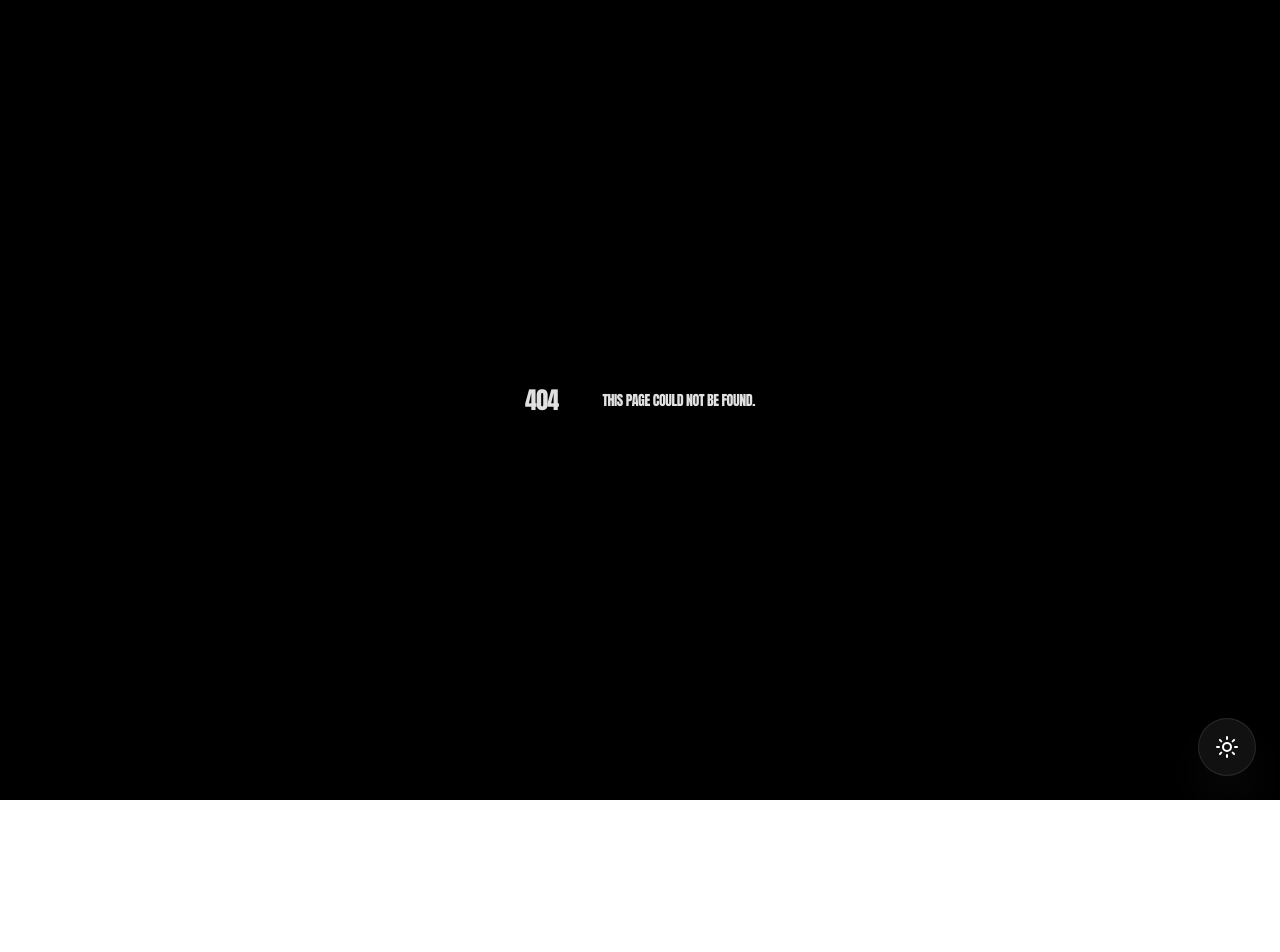
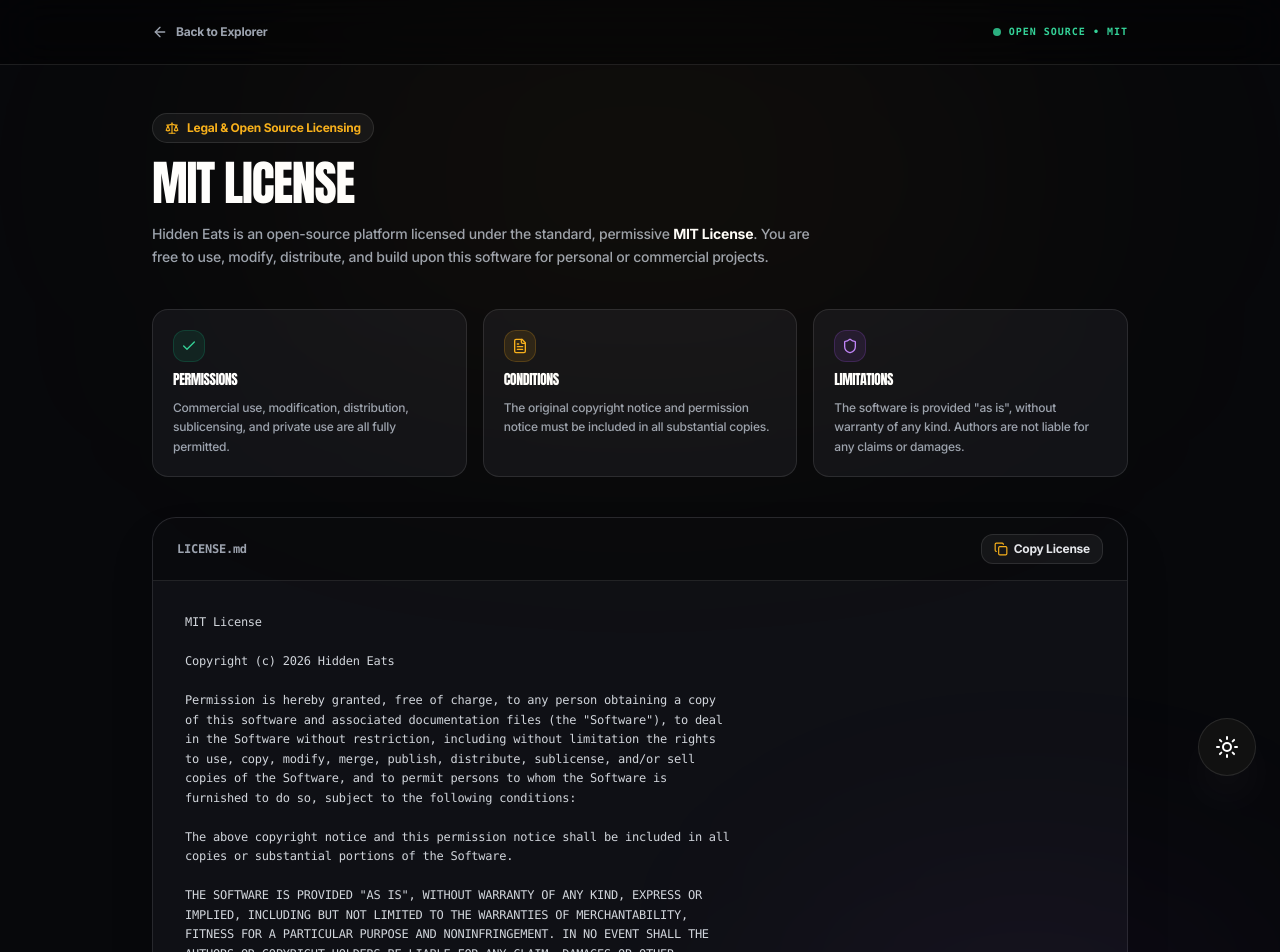
Before and after one commit to Skryyyyyy/Hidden-Eats, a Next.js app in the folder apps/web/: page /license in a window 1280 px wide. Before the commit this address had no page. Shown: the top 952 px of the page. Before the commit the page ends 800 px from the top, so only its background shows below. Built offline with nearby package versions, Linux system fonts and the light colour scheme.

Commit message:
Step 23: Add MIT License file and dedicated luxury License page (/license)

```diff
--- a/apps/web/src/app/explorer/settings/page.tsx
+++ b/apps/web/src/app/explorer/settings/page.tsx
@@ -38,6 +38,7 @@
   AlertTriangle,
   Camera,
   Upload,
+  Scale,
 } from 'lucide-react';
 
 function ToggleSwitch({
@@ -714,6 +715,16 @@
                   </h2>
 
                   <div className="space-y-2">
+                    <Link href="/license" className="block p-4 border rounded-xl border-[#222222] hover:border-[#f59e0b] transition-colors">
+                      <div className="flex items-center justify-between">
+                        <span className="text-xs font-bold text-white flex items-center gap-2">
+                          <Scale className="w-4 h-4 text-[#f59e0b]" /> Open Source MIT License
+                        </span>
+                        <ChevronRight className="w-4 h-4 text-[#f59e0b]" />
+                      </div>
+                      <span className="text-[10px] text-[#777777]">Full permissive open-source license text, permissions, and conditions.</span>
+                    </Link>
+
                     <Link href="/legal/terms" className="block p-4 border rounded-xl border-[#222222] hover:border-[#f59e0b] transition-colors">
                       <div className="flex items-center justify-between">
                         <span className="text-xs font-bold text-white">Terms & Conditions (FSSAI & IT Act Compliant)</span>
--- /dev/null
+++ b/apps/web/src/app/license/page.tsx
@@ -0,0 +1,157 @@
+'use client';
+
+import React, { useState } from 'react';
+import Link from 'next/link';
+import { ArrowLeft, Check, Copy, Shield, FileText, Scale, Lock, Sparkles } from 'lucide-react';
+import { motion } from 'framer-motion';
+
+const MIT_LICENSE_TEXT = `MIT License
+
+Copyright (c) 2026 Hidden Eats
+
+Permission is hereby granted, free of charge, to any person obtaining a copy
+of this software and associated documentation files (the "Software"), to deal
+in the Software without restriction, including without limitation the rights
+to use, copy, modify, merge, publish, distribute, sublicense, and/or sell
+copies of the Software, and to permit persons to whom the Software is
+furnished to do so, subject to the following conditions:
+
+The above copyright notice and this permission notice shall be included in all
+copies or substantial portions of the Software.
+
+THE SOFTWARE IS PROVIDED "AS IS", WITHOUT WARRANTY OF ANY KIND, EXPRESS OR
+IMPLIED, INCLUDING BUT NOT LIMITED TO THE WARRANTIES OF MERCHANTABILITY,
+FITNESS FOR A PARTICULAR PURPOSE AND NONINFRINGEMENT. IN NO EVENT SHALL THE
+AUTHORS OR COPYRIGHT HOLDERS BE LIABLE FOR ANY CLAIM, DAMAGES OR OTHER
+LIABILITY, WHETHER IN AN ACTION OF CONTRACT, TORT OR OTHERWISE, ARISING FROM,
+OUT OF OR IN CONNECTION WITH THE SOFTWARE OR THE USE OR OTHER DEALINGS IN THE
+SOFTWARE.`;
+
+export default function LicensePage() {
+  const [copied, setCopied] = useState(false);
+
+  const handleCopy = () => {
+    navigator.clipboard.writeText(MIT_LICENSE_TEXT);
+    setCopied(true);
+    setTimeout(() => setCopied(false), 2500);
+  };
+
+  return (
+    <div className="min-h-screen bg-[#07080b] text-white selection:bg-[#f8b11c]/30 selection:text-white relative overflow-hidden font-sans">
+      {/* Background glow effects */}
+      <div className="absolute top-0 left-1/2 -translate-x-1/2 w-[800px] h-[350px] bg-[#f8b11c]/5 rounded-full blur-[140px] pointer-events-none" />
+      <div className="absolute bottom-0 right-0 w-[500px] h-[300px] bg-purple-500/5 rounded-full blur-[120px] pointer-events-none" />
+
+      {/* Top Navigation */}
+      <header className="border-b border-white/10 bg-black/40 backdrop-blur-xl sticky top-0 z-40">
+        <div className="max-w-5xl mx-auto px-6 h-16 flex items-center justify-between">
+          <Link
+            href="/explorer"
+            className="flex items-center gap-2 text-xs font-bold text-gray-400 hover:text-[#f8b11c] transition-colors"
+          >
+            <ArrowLeft className="w-4 h-4" /> Back to Explorer
+          </Link>
+
+          <div className="flex items-center gap-2">
+            <span className="w-2 h-2 rounded-full bg-emerald-400 animate-pulse" />
+            <span className="text-[10px] font-mono uppercase tracking-widest text-emerald-400 font-black">
+              Open Source • MIT
+            </span>
+          </div>
+        </div>
+      </header>
+
+      {/* Main Content */}
+      <main className="max-w-5xl mx-auto px-6 py-12 space-y-10">
+        {/* Hero Banner */}
+        <motion.div
+          initial={{ opacity: 0, y: 15 }}
+          animate={{ opacity: 1, y: 0 }}
+          transition={{ duration: 0.4 }}
+          className="space-y-4"
+        >
+          <div className="inline-flex items-center gap-2 px-3 py-1.5 rounded-full bg-white/5 border border-white/10 text-xs font-bold text-[#f8b11c]">
+            <Scale className="w-3.5 h-3.5" /> Legal & Open Source Licensing
+          </div>
+          <h1 className="text-3xl sm:text-4xl md:text-5xl font-black uppercase tracking-tight text-white">
+            MIT License
+          </h1>
+          <p className="text-gray-400 text-sm max-w-2xl leading-relaxed">
+            Hidden Eats is an open-source platform licensed under the standard, permissive{' '}
+            <strong className="text-white">MIT License</strong>. You are free to use, modify, distribute, and build upon this software for personal or commercial projects.
+          </p>
+        </motion.div>
+
+        {/* Feature Highlights Grid */}
+        <div className="grid grid-cols-1 md:grid-cols-3 gap-4">
+          <div className="p-5 rounded-2xl bg-[#121318] border border-white/10 space-y-2">
+            <div className="w-8 h-8 rounded-xl bg-emerald-500/10 border border-emerald-500/20 flex items-center justify-center text-emerald-400">
+              <Check className="w-4 h-4" />
+            </div>
+            <h3 className="text-sm font-bold text-white">Permissions</h3>
+            <p className="text-xs text-gray-400 leading-relaxed">
+              Commercial use, modification, distribution, sublicensing, and private use are all fully permitted.
+            </p>
+          </div>
+
+          <div className="p-5 rounded-2xl bg-[#121318] border border-white/10 space-y-2">
+            <div className="w-8 h-8 rounded-xl bg-[#f8b11c]/10 border border-[#f8b11c]/20 flex items-center justify-center text-[#f8b11c]">
+              <FileText className="w-4 h-4" />
+            </div>
+            <h3 className="text-sm font-bold text-white">Conditions</h3>
+            <p className="text-xs text-gray-400 leading-relaxed">
+              The original copyright notice and permission notice must be included in all substantial copies.
+            </p>
+          </div>
+
+          <div className="p-5 rounded-2xl bg-[#121318] border border-white/10 space-y-2">
+            <div className="w-8 h-8 rounded-xl bg-purple-500/10 border border-purple-500/20 flex items-center justify-center text-purple-400">
+              <Shield className="w-4 h-4" />
+            </div>
+            <h3 className="text-sm font-bold text-white">Limitations</h3>
+            <p className="text-xs text-gray-400 leading-relaxed">
+              The software is provided "as is", without warranty of any kind. Authors are not liable for any claims or damages.
+            </p>
+          </div>
+        </div>
+
+        {/* License Monospace Text Box */}
+        <div className="bg-[#0f1015] border border-white/10 rounded-3xl overflow-hidden shadow-2xl">
+          <div className="px-6 py-4 border-b border-white/10 bg-black/40 flex items-center justify-between">
+            <span className="text-xs font-mono font-bold text-gray-400">LICENSE.md</span>
+            <button
+              onClick={handleCopy}
+              className="inline-flex items-center gap-1.5 px-3 py-1.5 rounded-xl bg-white/5 hover:bg-white/10 border border-white/10 text-xs font-bold text-gray-200 transition-all cursor-pointer"
+            >
+              {copied ? (
+                <>
+                  <Check className="w-3.5 h-3.5 text-emerald-400" />
+                  <span className="text-emerald-400">Copied to Clipboard!</span>
+                </>
+              ) : (
+                <>
+                  <Copy className="w-3.5 h-3.5 text-[#f8b11c]" />
+                  <span>Copy License</span>
+                </>
+              )}
+            </button>
+          </div>
+
+          <pre className="p-6 md:p-8 font-mono text-xs text-gray-300 leading-relaxed overflow-x-auto whitespace-pre-wrap selection:bg-[#f8b11c]/30">
+            {MIT_LICENSE_TEXT}
+          </pre>
+        </div>
+
+        {/* Footer */}
+        <div className="pt-6 border-t border-white/10 flex flex-col sm:flex-row items-center justify-between gap-4 text-xs text-gray-500">
+          <p>© 2026 Hidden Eats. All open-source rights reserved under the MIT License.</p>
+          <div className="flex items-center gap-4 font-bold">
+            <Link href="/explorer" className="hover:text-white transition-colors">Explorer</Link>
+            <Link href="/dashboard" className="hover:text-white transition-colors">Partner Studio</Link>
+            <Link href="/driver" className="hover:text-white transition-colors">Courier Portal</Link>
+          </div>
+        </div>
+      </main>
+    </div>
+  );
+}
```
Also changed, not shown: 2 other files (tests, documents, lock files or other folders).
